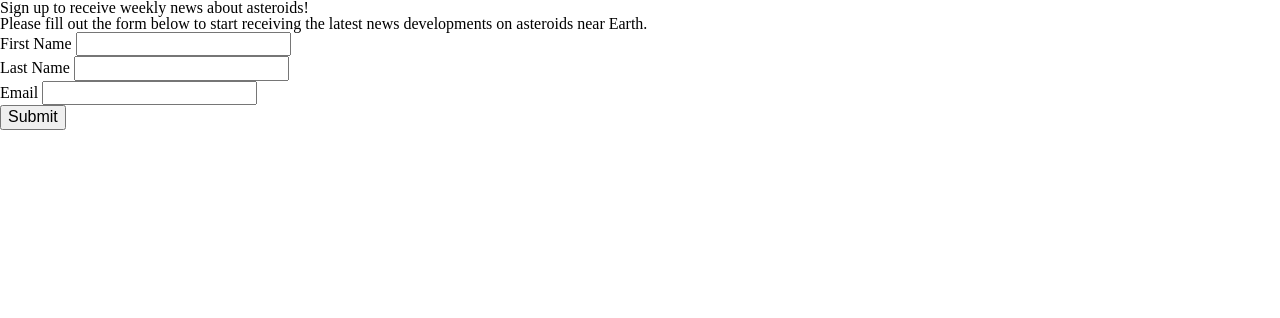
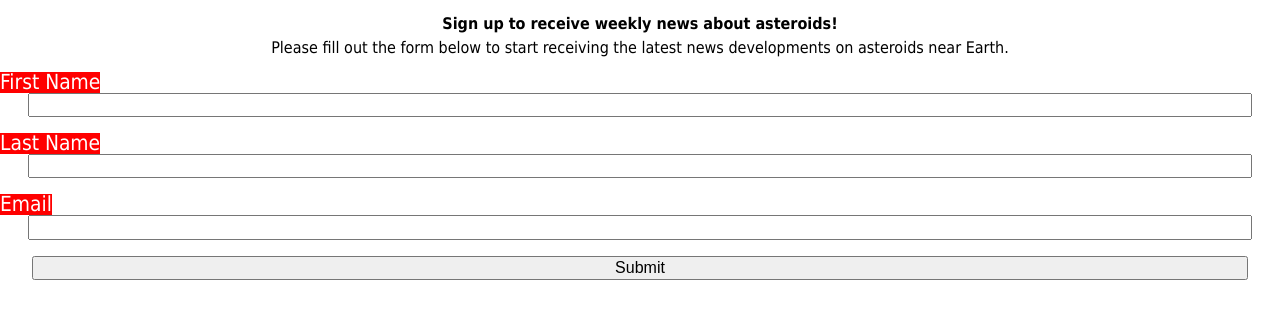
Before and after one commit to Rolando-ITMD362-SP2020/lab-2, a plain HTML site: page index.html in a window 1280 px wide. Drawn offline with Linux system fonts and the light colour scheme.

Commit message:
further style updates to space out <li> elements for readability.

```diff
--- a/css/style.css
+++ b/css/style.css
@@ -1,14 +1,43 @@
-{
-  "onSave": true,
-  "javascript": {
-    "indent_size": 2, "indent_char": " ", "eol": "auto", "preserve_newlines": true, "break_chained_methods": false, "max_preserve_newlines": 0, "space_in_paren": false, "space_in_empty_paren": false, "jslint_happy": false, "space_after_anon_function": false, "keep_array_indentation": false, "space_before_conditional": true, "unescape_strings": false, "wrap_line_length": 0, "e4x": false, "end_with_newline": false, "comma_first": false, "brace_style": "collapse-preserve-inline"
-  }
-  ,
-  "css": {
-    "indent_size": 2, "indentCharacter": " ", "indent_char": " ", "selector_separator_newline": true, "end_with_newline": false, "newline_between_rules": true, "eol": "\n"
-  }
-  ,
-  "html": {
-    "indent_inner_html": false, "indent_size": 2, "indent_char": " ", "indent_character": " "
+html {
+  line-height: 1.2em;
+  font-family: tahoma;
+  font-size: 1em;
+  -webkit-overflow-scrolling: touch;
+  margin-top: 1em;
+}
+
+h1 {
+  font-weight: bold;
+  padding-bottom: 0.5em;
+}
+
+h1,
+p {
+  text-align: center;
+}
+
+li {
+  padding-top: 1em;
+}
+
+label {
+  display: block;
+  background-color: #66ccff;
+  text-align: center;
+}
+
+input {
+  display: block;
+  margin: auto;
+  width: 95%
+}
+
+@media screen and (min-width: 1200px) {
+  label {
+    display: inline-block;
+    color: white;
+    background-color: red;
+    margin-right: 5px;
+    font-size: 1.3em;
   }
 }
```
